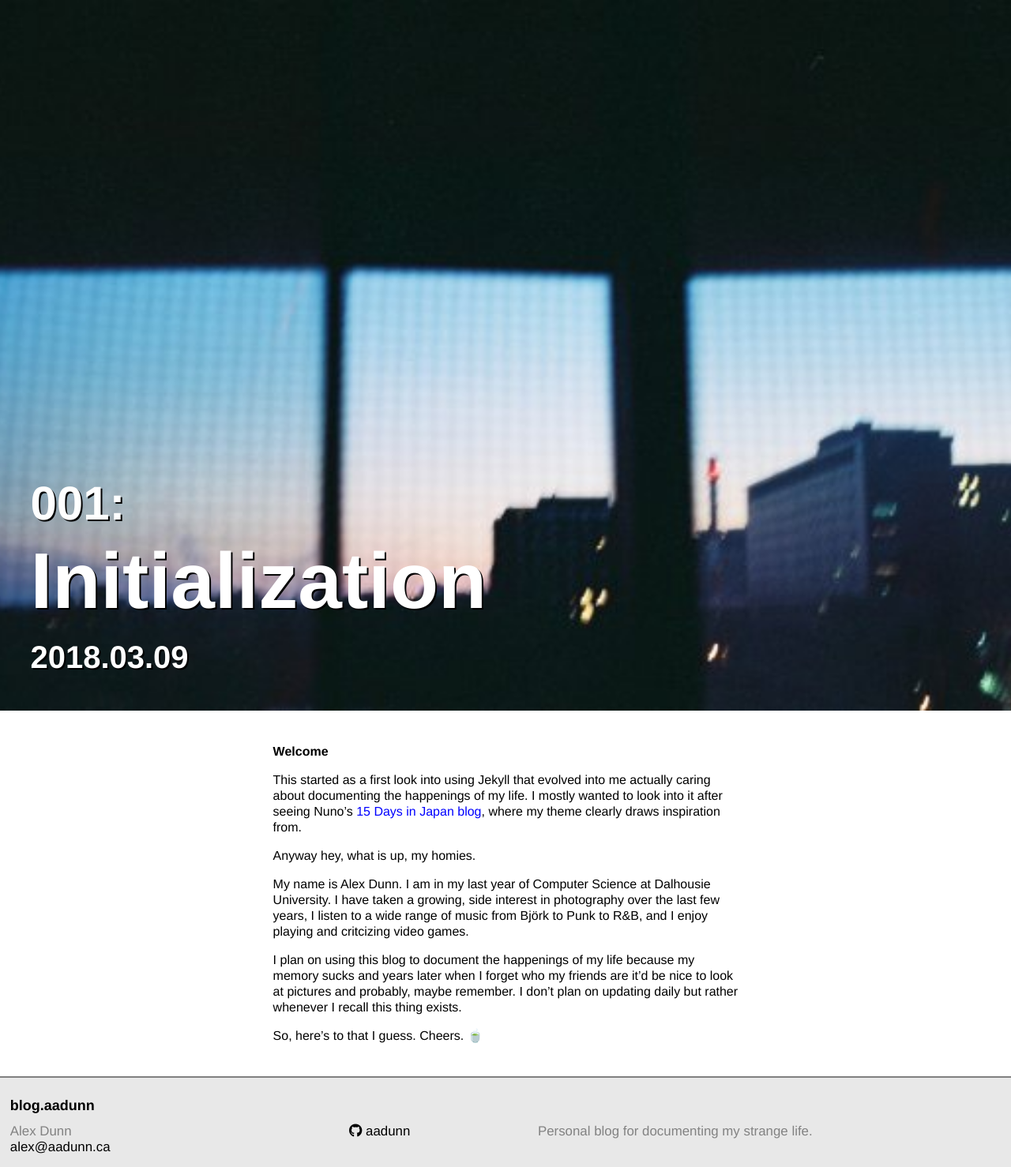
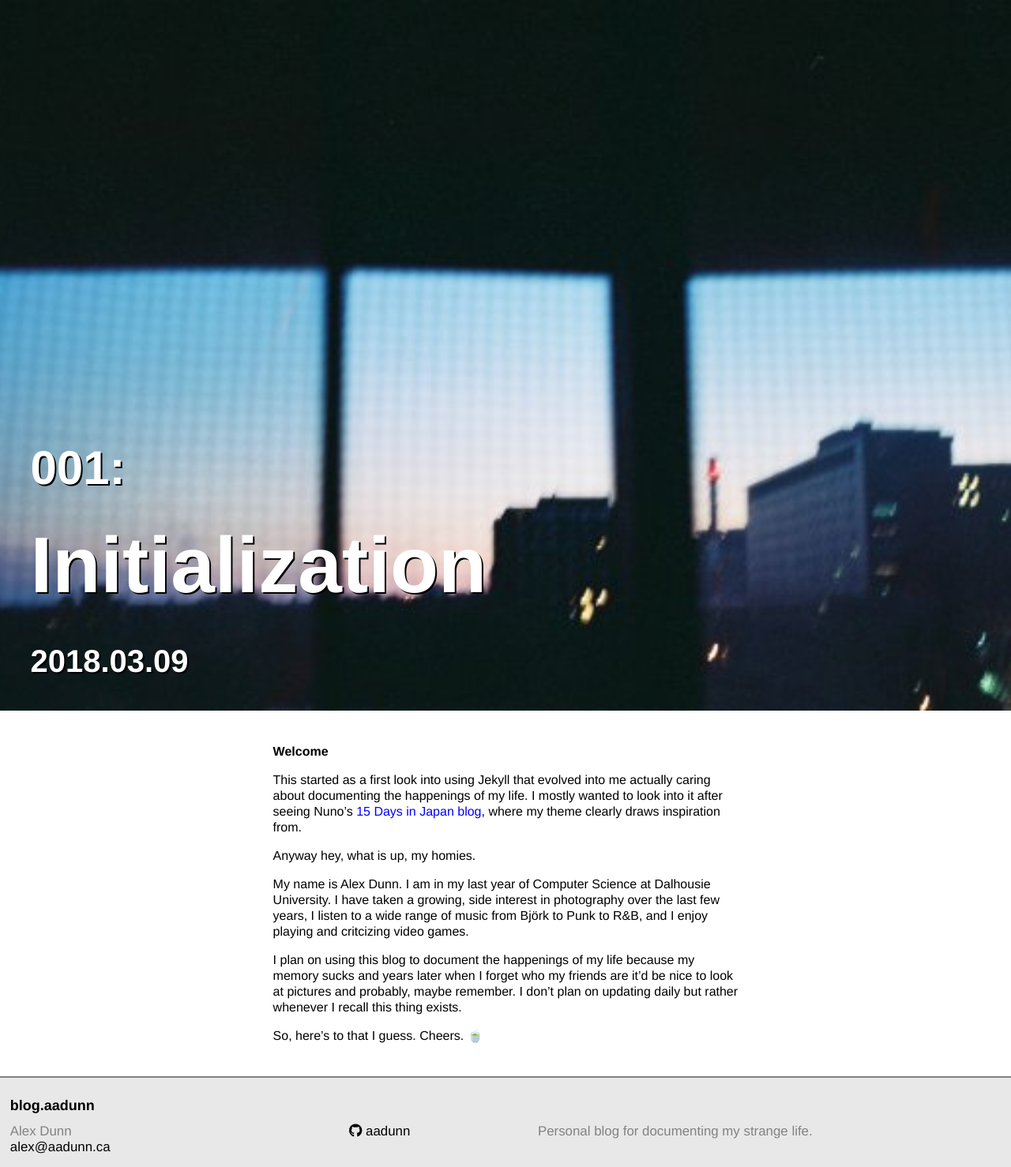
Before and after one commit to aadunn/blog, a Jekyll site: the page built from _posts/2018-03-09-first-post.md, in a window 1280 px wide. Shown: the whole page at 79% size. Built offline with Jekyll 4.4.1, drawn with Linux system fonts in a browser that asks for light colours; nearby versions of some CDN libraries.

Commit message:
made site more responsive

```diff
--- a/_layouts/post.html
+++ b/_layouts/post.html
@@ -8,9 +8,9 @@
   <section class="article-cover">
   	<img class="header-image" src="{{ page.headerImage }}" alt="{{ page.headerAlt }}">
 	  <span>
-	    <h3 class="title">{{ page.postId }}:</h3>
-	    <h1 class="title">{{ page.title }}</h1>
-	    <h4 class="title">{{ page.date | date: "%Y.%m.%d" }}</h4><!-- TODO: format date -->
+	    <h3 class="post-id">{{ page.postId }}:</h3>
+	    <h1 class="post-title">{{ page.title }}</h1>
+	    <h4 class="post-date">{{ page.date | date: "%Y.%m.%d" }}</h4><!-- TODO: format date -->
 	  </span>
 	</section>
 
--- a/_sass/base.scss
+++ b/_sass/base.scss
@@ -139,6 +139,17 @@
 }
 
 @include media-query($on-palm) {
+  .post-list {
+    width: 100vw;
+
+    .center {
+      width: 100vw;
+    }
+    .post-link {
+      width: 100vw;
+    }
+  }
+
   .footer-col {
     float: none;
     width: -webkit-calc(100% - (#{$spacing-unit} / 2));
@@ -154,20 +165,22 @@
   text-shadow: $drop-shadow;
 }
 
-h1.title {
+.article-cover {
+  h1 {
     font-size: 100px;
   }
 
-h2.title {
+  h2 {
     font-size: 80px;
   }
 
-h3.title {
+  h3 {
     font-size: 60px;
   }
 
-h4.title {
+  h4 {
     font-size: 40px;
+  }
 }
 
 .center {
--- a/_sass/post.scss
+++ b/_sass/post.scss
@@ -14,12 +14,11 @@
 }
 
 .summary-image {
-
+	object-fit: cover;
 }
 
 .article-cover {
 	height: 100vh;
-	line-height: 30px;
 	text-shadow: $drop-shadow;
 
 	span {
@@ -32,6 +31,10 @@
 		text-align: left;
 		text-shadow: $drop-shadow;
 	}
+}
+
+.post-title {
+	line-height: 90px;
 }
 
 .content-wrapper {
```
Lines whose indentation alone changed are shown as unchanged.
